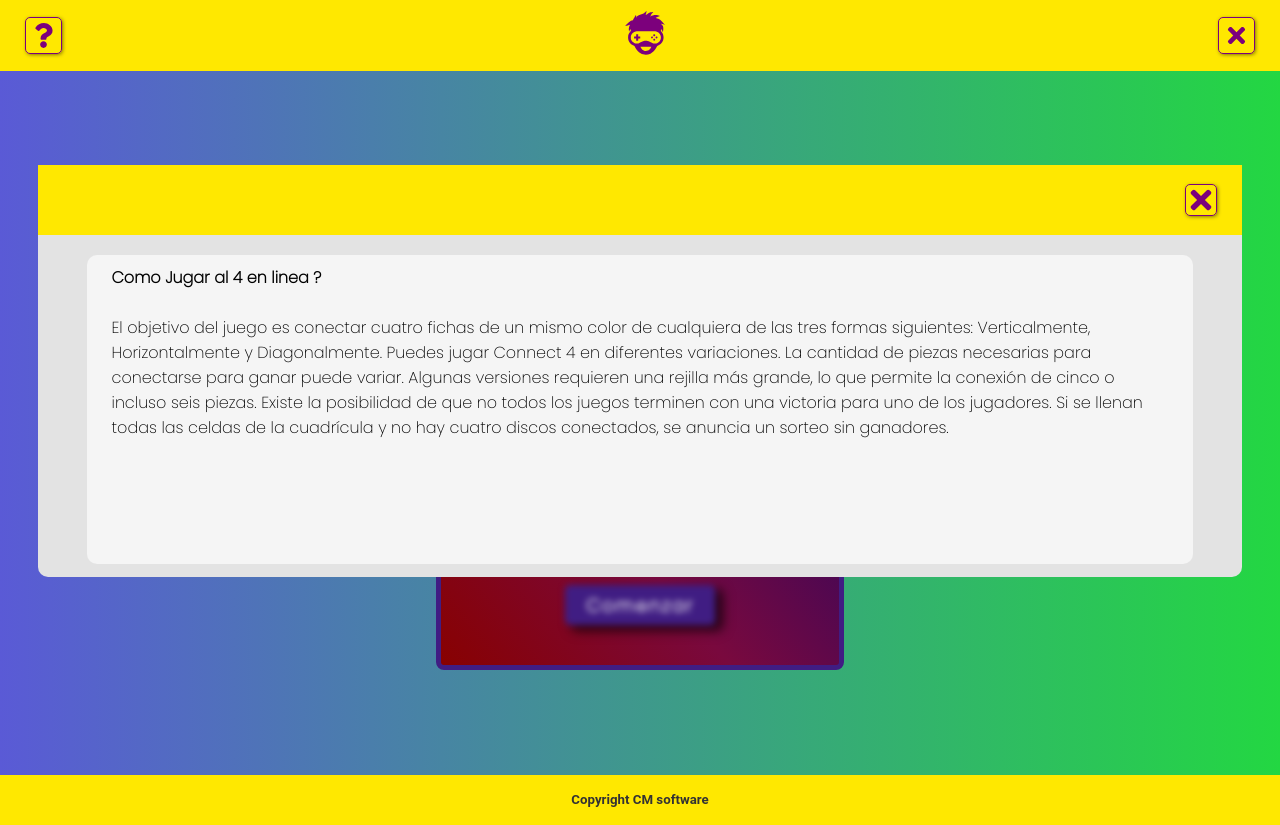
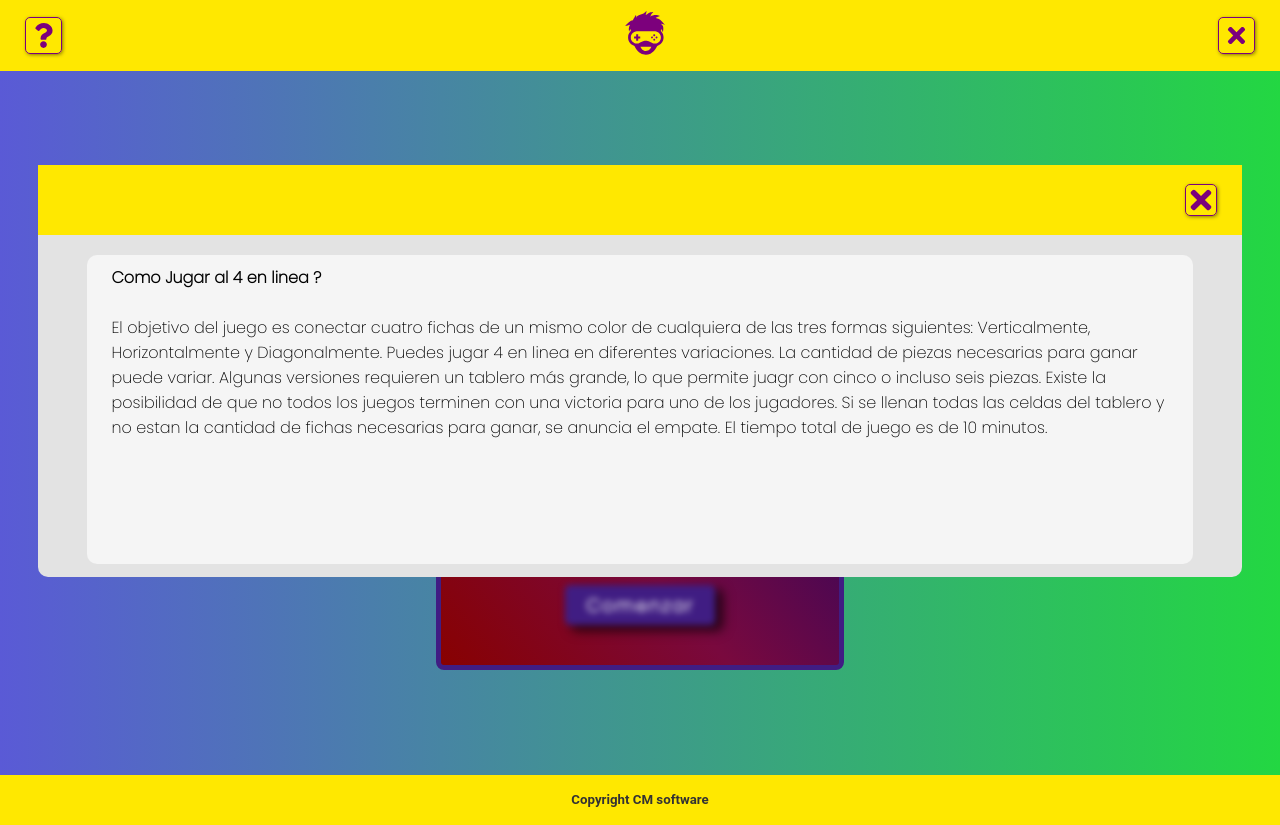
Before and after one commit to JuanMolfese/unicen-visualizacion, a Next.js app in the folder TP3/entregafinal/: page /play_game in a window 1280 px wide. Both pictures are taken after a click on the icon 43 px from the left and 35 px from the top of the page. Built offline with nearby package versions, Linux system fonts and the light colour scheme.

Commit message:
aclaraciones como jugar ?

```diff
--- a/TP3/entregafinal/components/Modal_ComoJugar.js
+++ b/TP3/entregafinal/components/Modal_ComoJugar.js
@@ -23,8 +23,9 @@ export default function Modal_ComoJugar(){
             <br/><br/>
             <span className={styles.textoComoJugar}> El objetivo del juego es conectar cuatro fichas de un mismo color de cualquiera de las tres formas siguientes:
               Verticalmente, Horizontalmente y Diagonalmente.
-              Puedes jugar Connect 4 en diferentes variaciones. La cantidad de piezas necesarias para conectarse para ganar puede variar. Algunas versiones requieren una rejilla más grande, lo que permite la conexión de cinco o incluso seis piezas.
-              Existe la posibilidad de que no todos los juegos terminen con una victoria para uno de los jugadores. Si se llenan todas las celdas de la cuadrícula y no hay cuatro discos conectados, se anuncia un sorteo sin ganadores.
+              Puedes jugar 4 en linea en diferentes variaciones. La cantidad de piezas necesarias para ganar puede variar. Algunas versiones requieren un tablero más grande, lo que permite juagr con cinco o incluso seis piezas.
+              Existe la posibilidad de que no todos los juegos terminen con una victoria para uno de los jugadores. Si se llenan todas las celdas del tablero y no estan la cantidad de fichas necesarias para ganar, se anuncia el empate.
+              El tiempo total de juego es de 10 minutos.
             </span>
 
         </div>
```
